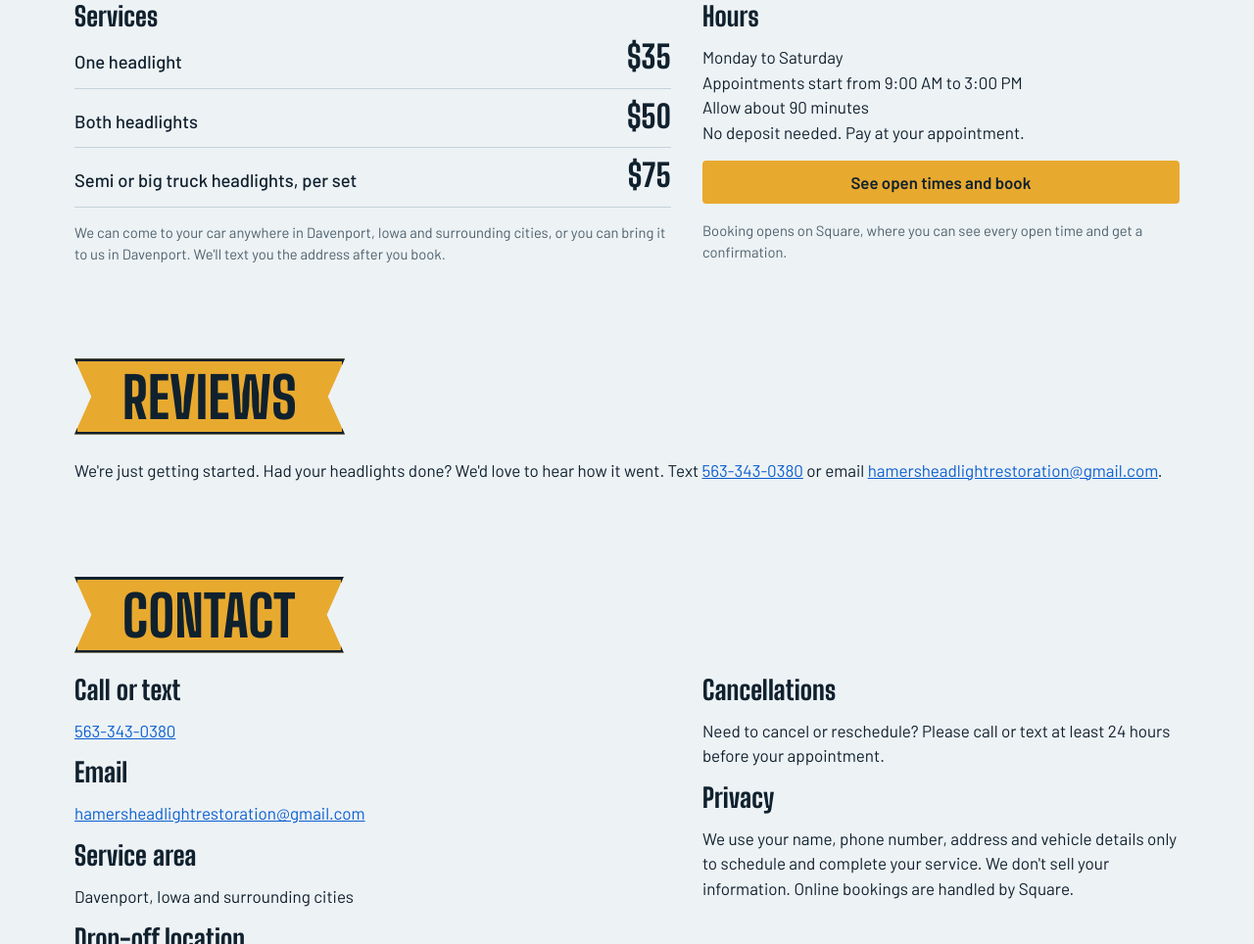
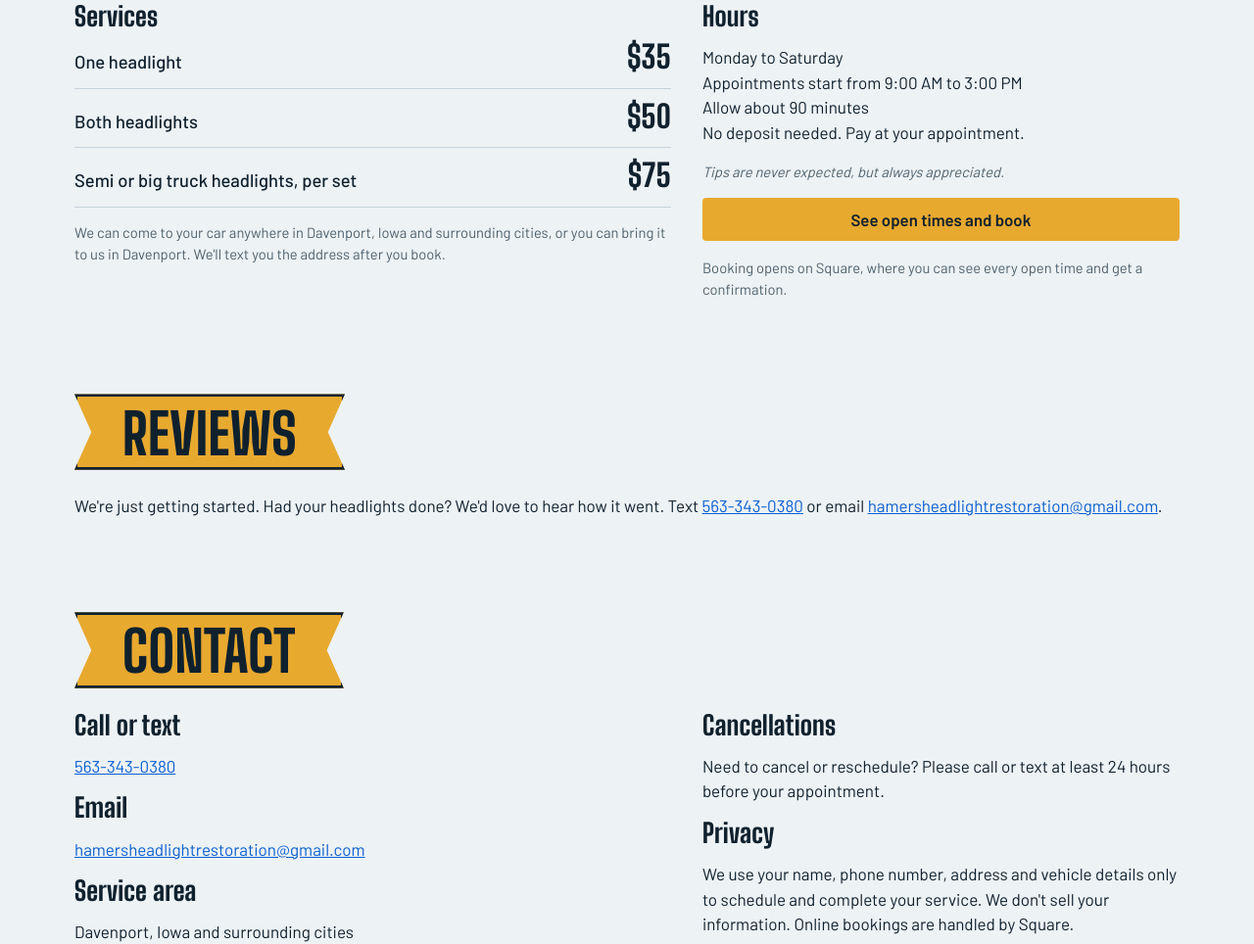
Before and after one commit to hamersheadlights-collab/Hamers-site, a plain HTML site: page index.html in a window 1280 px wide. Shown: the part 1881-2845 px from the top of the page at 98% size. Drawn offline with Linux system fonts and the light colour scheme.

Commit message:
Add small note that tips are appreciated
Co-Authored-By: Claude Opus 5.5 <noreply@anthropic.com>
Claude-Session: https://claude.ai/code/session_01GvtMnfdmPHwKYa17NgFHkQ

```diff
--- a/index.html
+++ b/index.html
@@ -26,6 +26,7 @@
 .half{position:relative;aspect-ratio:1/1}
 .half img{width:100%;height:100%;object-fit:cover;display:block}
 .job figcaption{font-weight:600}
+.tip-note{font-size:.92rem;font-style:italic;color:var(--muted)}
 </style>
 <link rel="preconnect" href="https://fonts.googleapis.com">
 <link rel="stylesheet" href="https://fonts.googleapis.com/css2?family=Barlow:wght@400;500;600&family=Big+Shoulders+Display:wght@700;800;900&display=swap">
@@ -210,6 +211,7 @@ input[type=radio]{accent-color:var(--gold)}
     <div class="panel">
       <h3 class="sub">Hours</h3>
       <p>Monday to Saturday<br>Appointments start from 9:00 AM to 3:00 PM<br>Allow about 90 minutes<br>No deposit needed. Pay at your appointment.</p>
+      <p class="tip-note">Tips are never expected, but always appreciated.</p>
       <a class="btn" href="https://app.squareup.com/appointments/book/nwzortfq7otg31/L5YFV6GG5AQ5Y/start" target="_blank" rel="noopener">See open times and book</a>
       <p class="cap">Booking opens on Square, where you can see every open time and get a confirmation.</p>
     </div>
```
